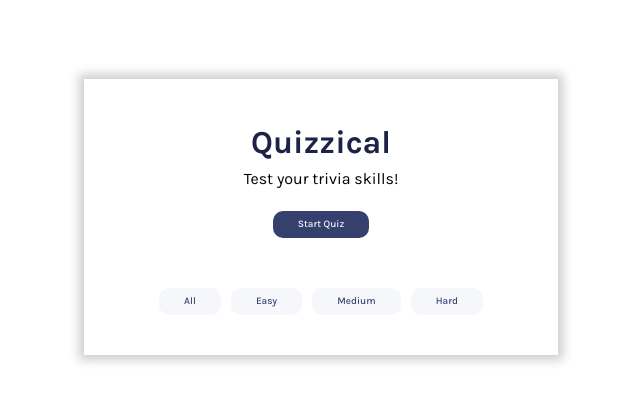
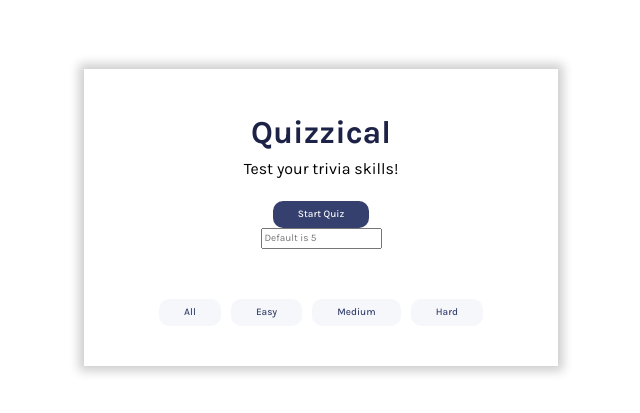
Before and after one commit to igor-pekovic-fe/react-quizz, a React (Vite) app: page / in a window 1280 px wide. Shown: the part 183-596 px from the top of the page, without its empty margins (319-959 px from the left). Built offline with nearby package versions, Linux system fonts and the light colour scheme.

Commit message:
Started implementing feature to pick the number of questions

```diff
--- a/src/App.jsx
+++ b/src/App.jsx
@@ -19,6 +19,8 @@ function App() {
   const [showAnswers, setShowAnswers] = useState(false);
   // State for setting difficulty of quiz
   const [difficulty, setDifficulty] = useState("");
+  // State for the number of questions
+  const [nrOfQuestions, setNrOfQuestions] = useState(5);
 
   // Array of objects containing HTML strings which is
   // used to set the difficulty of quiz in the API call
@@ -28,6 +30,10 @@ function App() {
     { value: 3, difficulty: "Medium", htmlstring: "&difficulty=medium" },
     { value: 4, difficulty: "Hard", htmlstring: "&difficulty=hard" },
   ];
+
+  function handleNrOfQuestions(e) {
+    setNrOfQuestions(e.target.value);
+  }
 
   // Helper function to toggle startQuiz state
   function beginQuiz() {
@@ -43,6 +49,7 @@ function App() {
   function goBack() {
     setQuestions([]);
     playAgain();
+    setNrOfQuestions(5);
   }
 
   function checkAnswers() {
@@ -82,7 +89,7 @@ function App() {
     if (startQuiz === true || questions.length > 0) {
       async function getQuestions() {
         const res = await fetch(
-          `https://opentdb.com/api.php?amount=5${difficulty}&type=multiple`
+          `https://opentdb.com/api.php?amount=${nrOfQuestions}${difficulty}&type=multiple`
         );
         const data = await res.json();
 
@@ -120,7 +127,10 @@ function App() {
     <main className="quiz--container">
       {questions.length == 0 ? (
         <div>
-          <StartScreen startQuiz={beginQuiz} />
+          <StartScreen
+            startQuiz={beginQuiz}
+            setNrQuestions={handleNrOfQuestions}
+          />
           <Difficulty
             setDifficulty={setDifficulty}
             difficulties={difficulties}
--- a/src/components/StartScreen.jsx
+++ b/src/components/StartScreen.jsx
@@ -8,6 +8,15 @@ function Start(props) {
       <button className="startscreen--button button" onClick={props.startQuiz}>
         Start Quiz
       </button>
+      <form id="test-form">
+        <input
+          type="text"
+          id="test"
+          placeholder="Default is 5"
+          name="numberOfQuestions"
+          onChange={props.setNrQuestions}
+        />
+      </form>
     </div>
   );
 }
```
